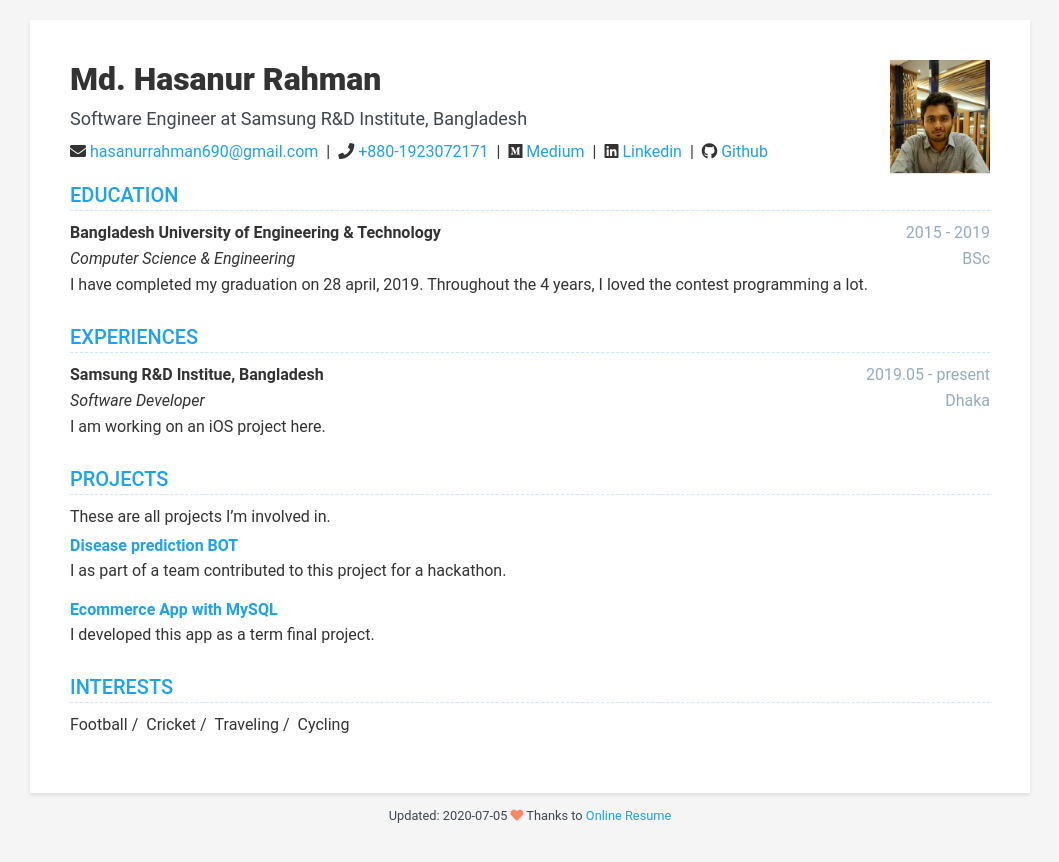
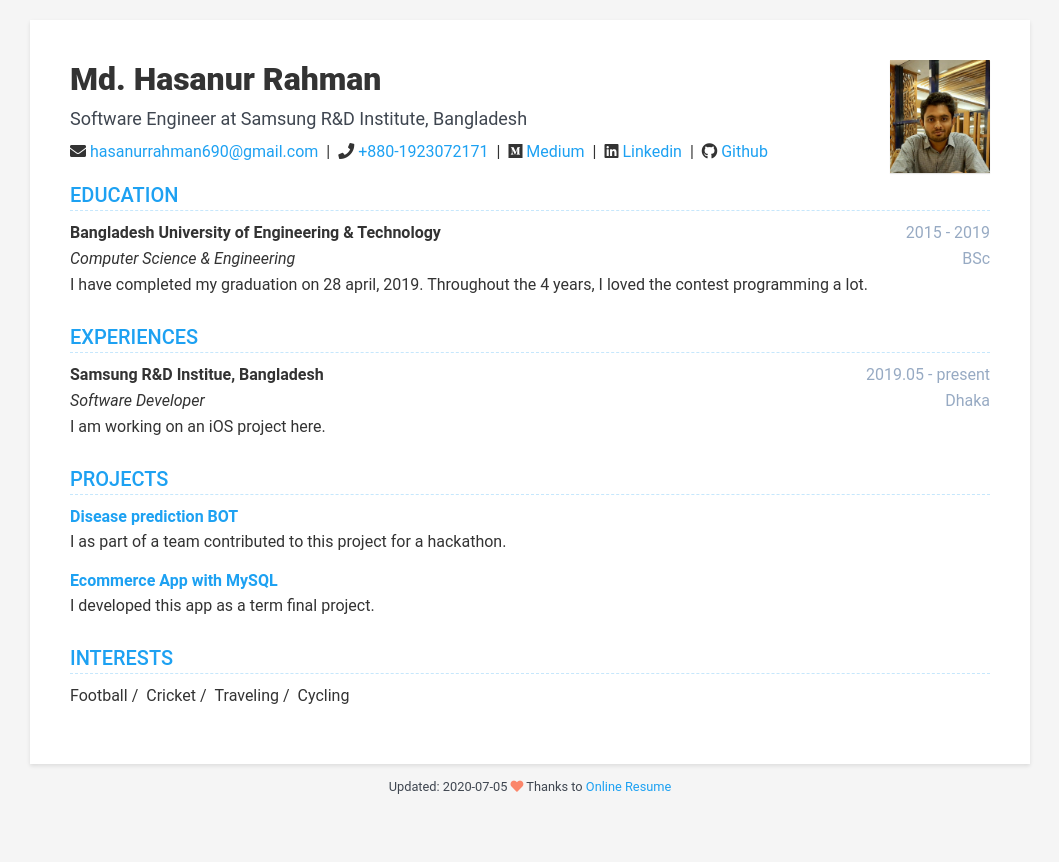
Before and after one commit to umma-salma/hasanur-rahman.github.io, a Jekyll site: the page built from index.html, in a window 1280 px wide. Shown: the top 862 px of the page, without its empty margins (110-1169 px from the left). Built offline with Jekyll 4.4.1, drawn with Linux system fonts in a browser that asks for light colours; nearby versions of some CDN libraries.

Commit message:
updated projects info

```diff
--- a/_data/data.yml
+++ b/_data/data.yml
@@ -79,8 +79,6 @@ experiences:
 projects:
   display: true
   title: Projects
-  intro: |
-    These are all projects I'm involved in.
 
   items:
     - name: Disease prediction BOT
```
